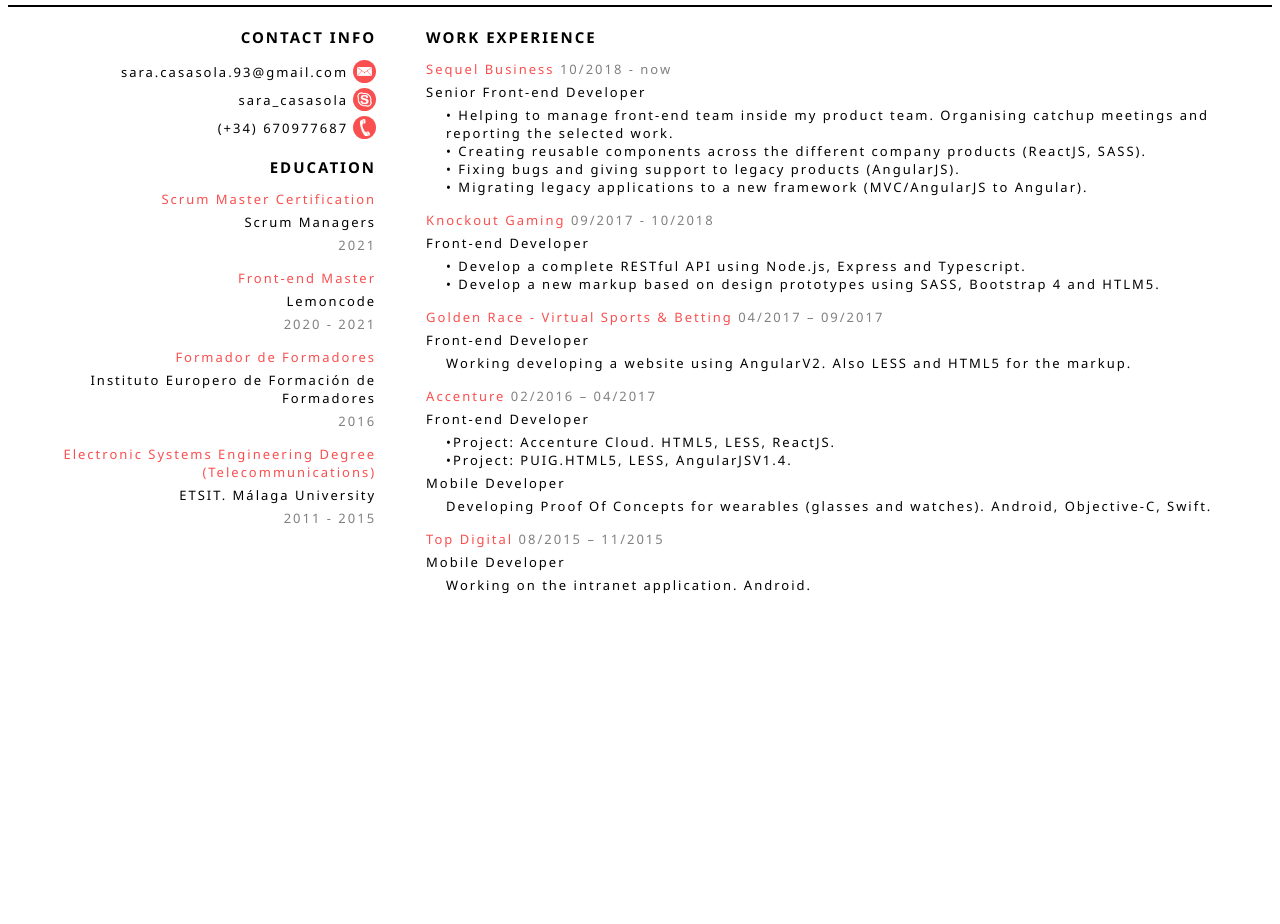
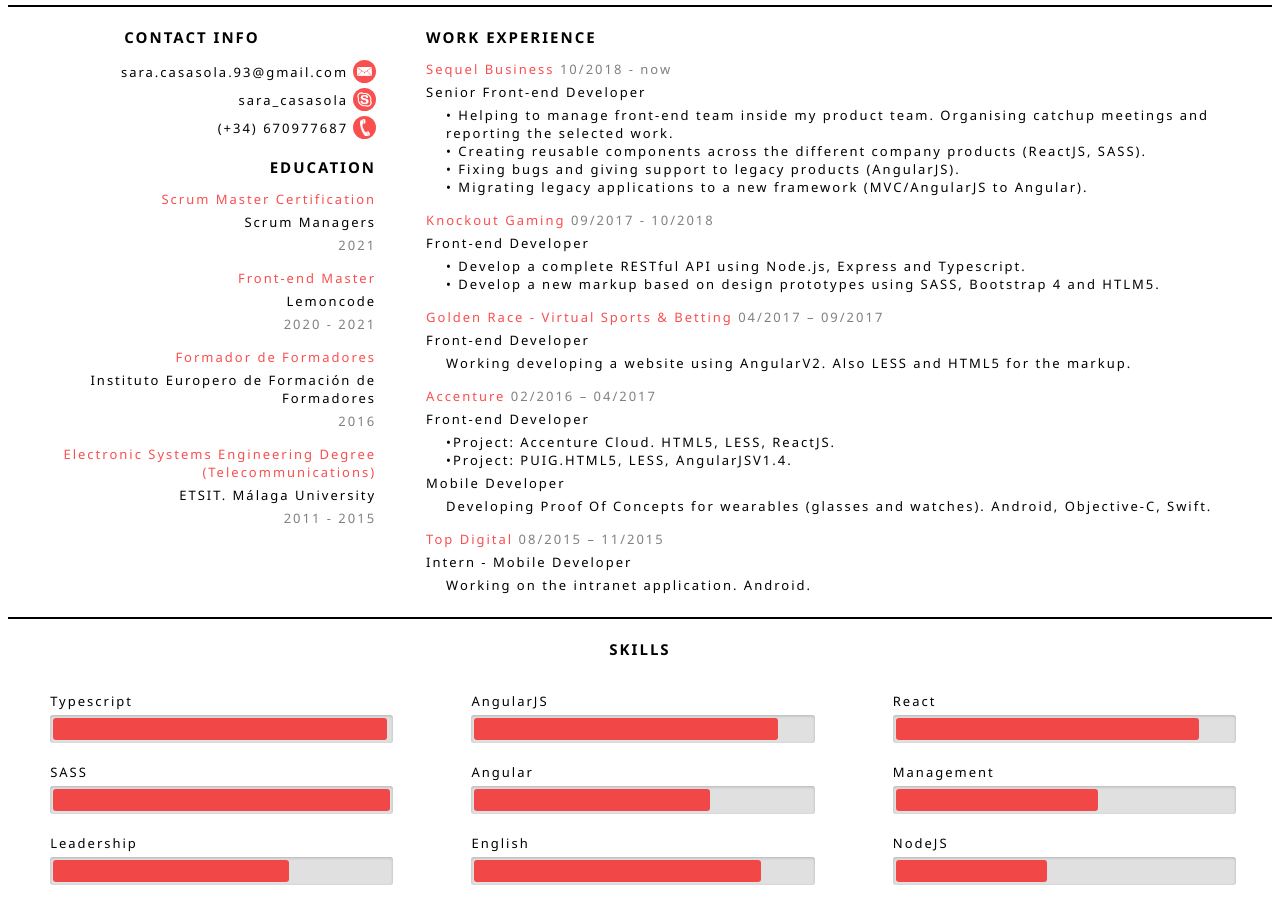
Before and after one commit to SaraCasasola/SaraCasasola.github.io, a plain HTML site: page index.html in a window 1280 px wide. Shown: the part 52-976 px from the top of the page. Before the commit the page ends 800 px from the top, so only its background shows below. Drawn offline with Linux system fonts and the light colour scheme.

Commit message:
Added skills

```diff
--- a/index.html
+++ b/index.html
@@ -38,7 +38,9 @@
     text-align: end;
   }
   .article {
+    width: 100%;
     margin-bottom: 18px;
+    text-align: center;
   }
   .article--title {
     margin-bottom: 13px;
@@ -105,6 +107,36 @@
     margin: 0;
     margin-bottom: 5px;
     color: grey;
+  }
+
+  .skills {
+    display: flex;
+  }
+
+  .skills--column {
+    width: 35%;
+  }
+
+  .progress-bar {
+    text-align: start;
+    margin: 20px 10%;
+    margin-bottom: 15px;
+  }
+
+  .progress-bar--outside {
+    width: 100%;
+    background-color: #e0e0e0;
+    padding: 3px;
+    border-radius: 3px;
+    box-shadow: inset 0 1px 3px rgba(0, 0, 0, .2);
+  }
+
+  .progress-bar--inside {
+    display: block;
+    height: 22px;
+    background-color: #f71414bf;
+    border-radius: 3px;
+    transition: width 500ms ease-in-out;
   }
 </style>
 
@@ -212,7 +244,7 @@
                 <span>Top Digital</span>
                 <span class="info--dates">08/2015 – 11/2015</span>
               </p>
-              <p class="info--subtitle">Mobile Developer</p>
+              <p class="info--subtitle">Intern - Mobile Developer</p>
               <p class="info--description">
                   Working on the intranet application. Android.
               </p>
@@ -220,4 +252,72 @@
       </article>
     </div>
   </section>
+  <hr class="separator">
+  <section class="section">
+      <article class="article">
+          <div class="article--title">SKILLS</div>
+          <div class="skills">
+            <div class="skills--column">
+              <div class="progress-bar">
+                <p class="info info--subtitle">Typescript</p>
+                <div class="progress-bar--outside">
+                  <span class="progress-bar--inside" style="width: 99%;"></span>
+                </div>
+              </div>
+              <div class="progress-bar">
+                <p class="info info--subtitle">SASS</p>
+                <div class="progress-bar--outside">
+                  <span class="progress-bar--inside" style="width: 100%;"></span>
+                </div>
+              </div>
+              <div class="progress-bar">
+                <p class="info info--subtitle">Leadership</p>
+                <div class="progress-bar--outside">
+                  <span class="progress-bar--inside" style="width: 70%;"></span>
+                </div>
+              </div>
+            </div>
+            <div class="skills--column">
+              <div class="progress-bar">
+                <p class="info info--subtitle">AngularJS</p>
+                <div class="progress-bar--outside">
+                  <span class="progress-bar--inside" style="width: 90%;"></span>
+                </div>
+              </div>
+              <div class="progress-bar">
+                <p class="info info--subtitle">Angular</p>
+                <div class="progress-bar--outside">
+                  <span class="progress-bar--inside" style="width: 70%;"></span>
+                </div>
+              </div>
+              <div class="progress-bar">
+                <p class="info info--subtitle">English</p>
+                <div class="progress-bar--outside">
+                  <span class="progress-bar--inside" style="width: 85%;"></span>
+                </div>
+              </div>
+            </div>
+            <div class="skills--column">
+              <div class="progress-bar">
+                <p class="info info--subtitle">React</p>
+                <div class="progress-bar--outside">
+                  <span class="progress-bar--inside" style="width: 90%;"></span>
+                </div>
+              </div>
+              <div class="progress-bar">
+                <p class="info info--subtitle">Management</p>
+                <div class="progress-bar--outside">
+                  <span class="progress-bar--inside" style="width: 60%;"></span>
+                </div>
+              </div>
+              <div class="progress-bar">
+                  <p class="info info--subtitle">NodeJS</p>
+                  <div class="progress-bar--outside">
+                    <span class="progress-bar--inside" style="width: 45%;"></span>
+                  </div>
+                </div>
+            </div>
+          </div>
+      </article>
+  </section>
 </div>
```
